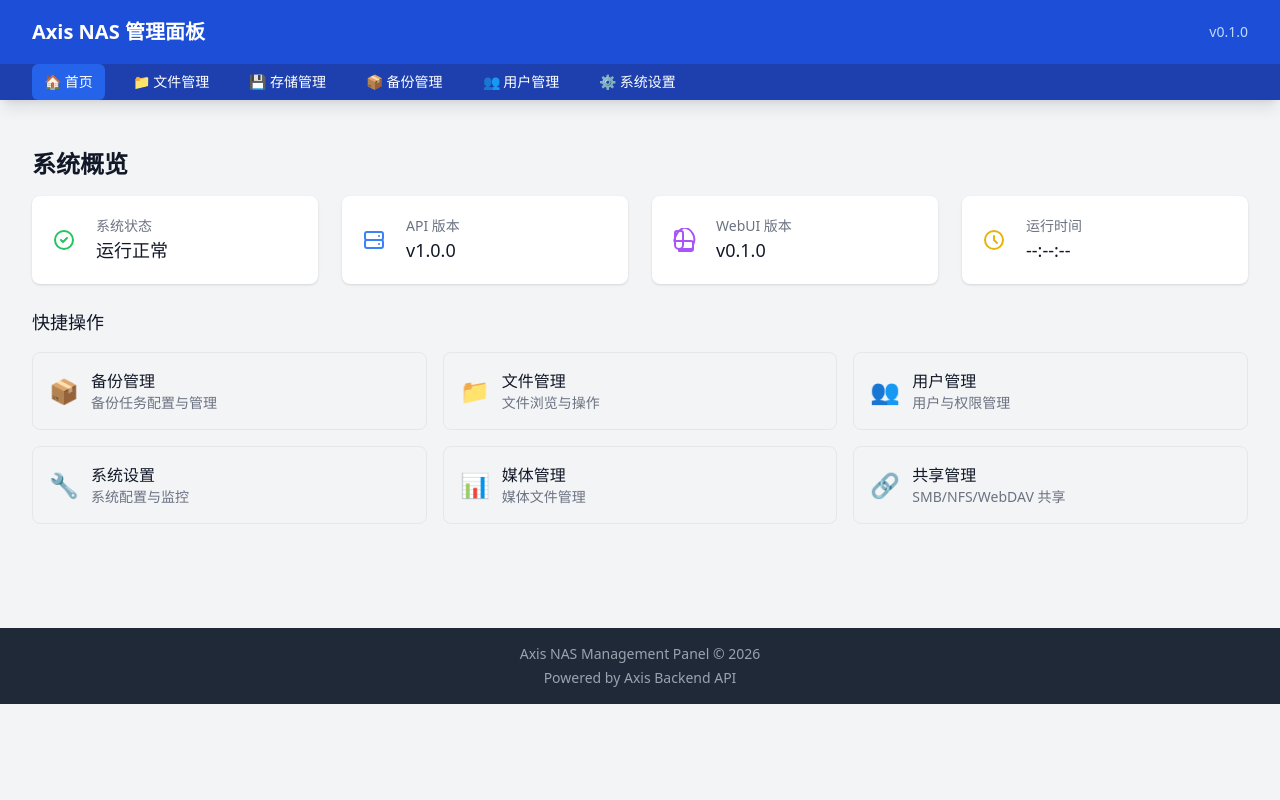
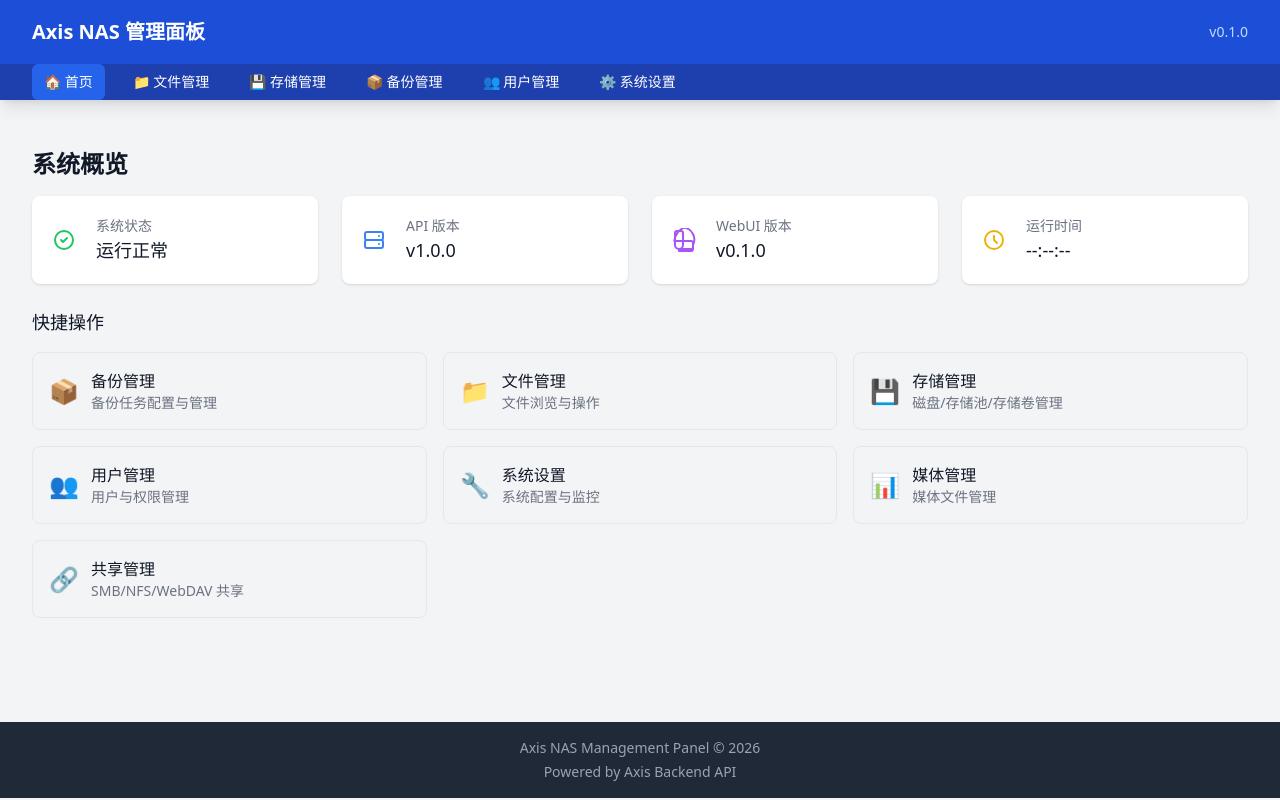
Before and after one commit to AIBAOS/axis, a Vue app in the folder webui/: page / in a window 1280 px wide. Built offline with nearby package versions, Linux system fonts and the light colour scheme; no server answers.

Commit message:
feat(webui): Phase 303 存储管理界面

```diff
--- a/webui/src/views/Home.vue
+++ b/webui/src/views/Home.vue
@@ -103,6 +103,16 @@
           </div>
         </router-link>
 
+        <router-link to="/storage" class="block border border-gray-200 rounded-lg p-4 hover:bg-gray-50 hover:border-primary-300 transition-colors">
+          <div class="flex items-center">
+            <div class="text-2xl mr-3">💾</div>
+            <div>
+              <h4 class="font-medium text-gray-900">存储管理</h4>
+              <p class="text-sm text-gray-500">磁盘/存储池/存储卷管理</p>
+            </div>
+          </div>
+        </router-link>
+
         <a href="#" class="block border border-gray-200 rounded-lg p-4 hover:bg-gray-50 hover:border-primary-300 transition-colors">
           <div class="flex items-center">
             <div class="text-2xl mr-3">👥</div>
```
